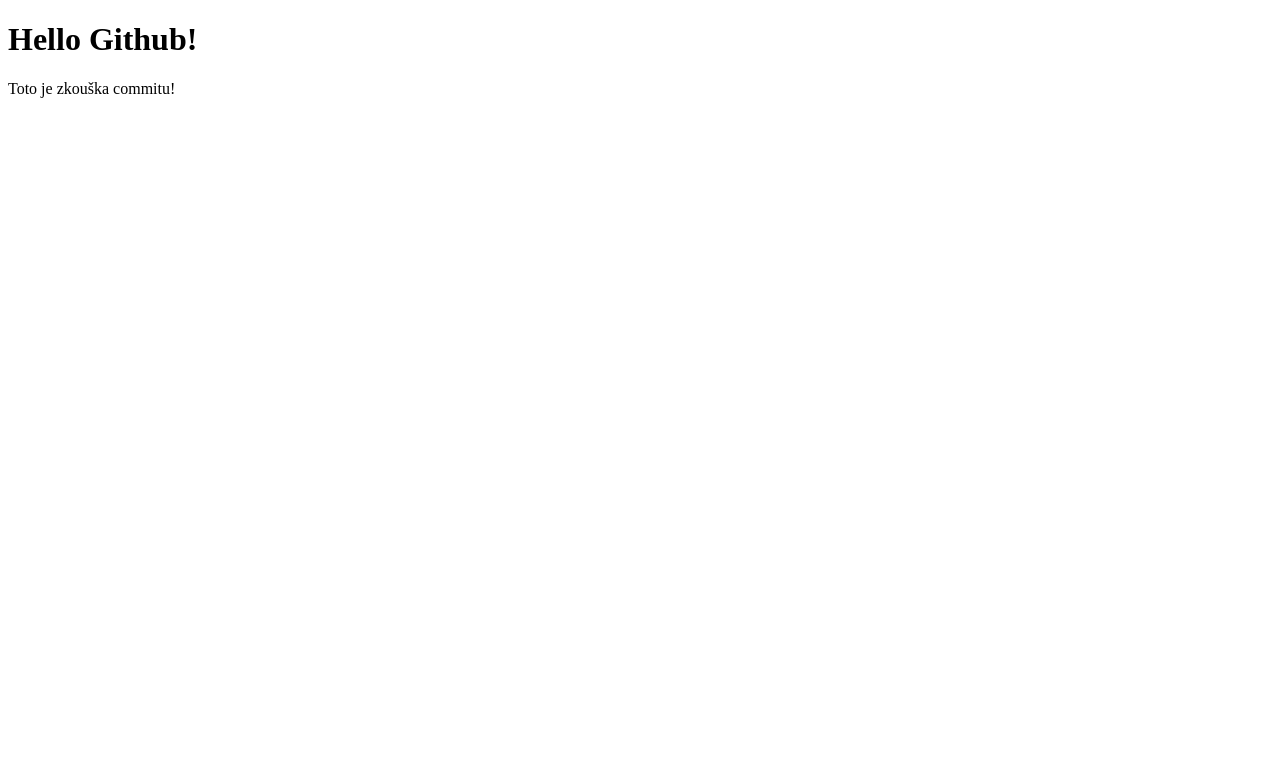
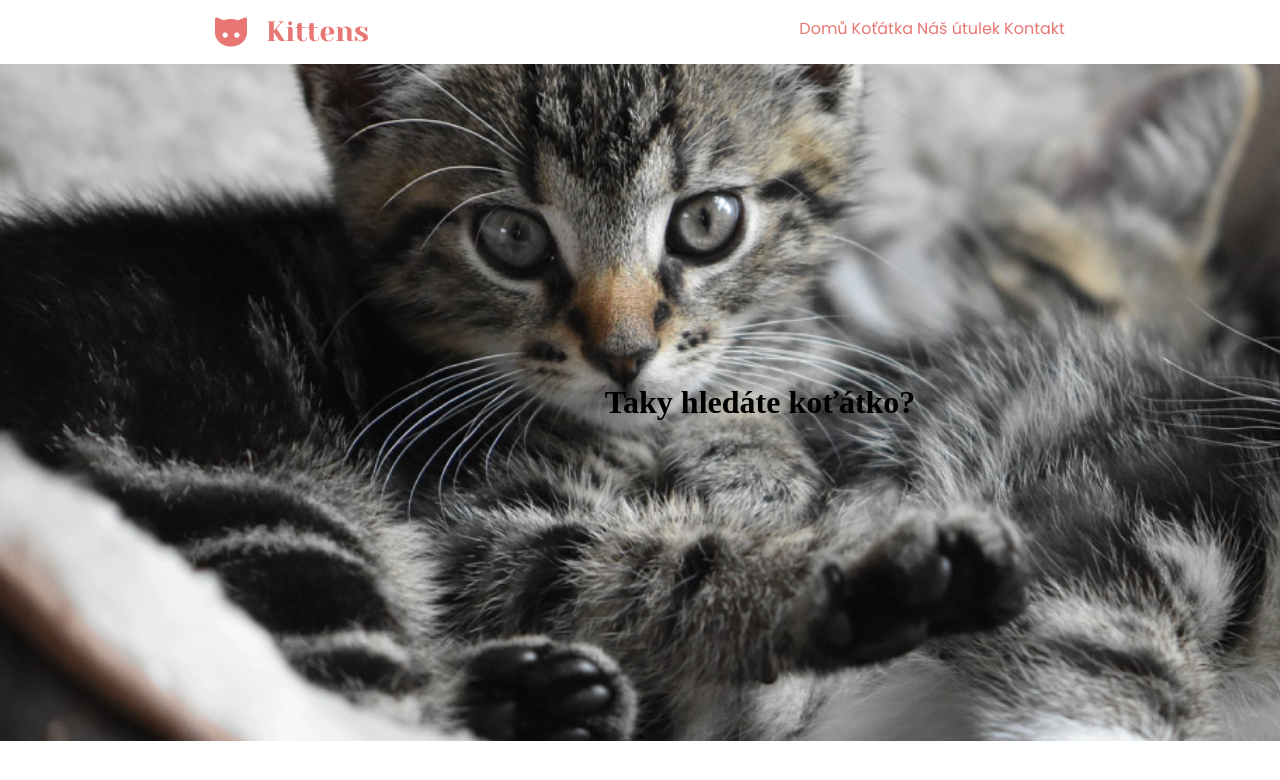
Before and after one commit to KUB1KSv/01-web, a plain HTML site: page index.html in a window 1280 px wide. Drawn offline with Linux system fonts and the light colour scheme.

Commit message:
commit no. 2

```diff
--- /dev/null
+++ b/css/style.css
@@ -0,0 +1,40 @@
+@import url('https://fonts.googleapis.com/css2?family=Poppins:ital,wght@0,400;0,500;0,700;1,500&family=Yeseva+One&display=swap');
+* {
+    margin: 0;
+    padding: 0;
+    box-sizing: border-box;
+}
+:root {
+    --coral: #E87774;
+    --coral-transparent: rgba(232,119,116,0.75);
+    --note-background: #EAE9F6;
+    --text-color: #332838;
+    --heading-font: 'Yeseva One', cursive;
+    --body-font: 'Poppins', sans-serif;
+}
+header{
+    display: flex;
+    text-align: center;
+    justify-content: space-around;
+    margin-top: 1rem;
+    margin-bottom: 1rem;
+
+}
+a{
+    text-decoration: none;
+    color: #E87774;
+    font-family: 'Poppins', sans-serif;
+}
+.ne{
+    background-image: url(../images/banner.png);
+    background-repeat: no-repeat;
+    background-size: cover;
+    text-align: center;
+    padding-top: 20rem;
+    padding-bottom: 20rem;
+}
+.box {
+    display: block;
+    box-sizing: border-box;
+   padding-left: 15rem;
+}
--- a/index.html
+++ b/index.html
@@ -4,12 +4,23 @@
     <meta charset="UTF-8">
     <meta name="viewport" content="width=device-width, initial-scale=1.0">
     <title>Document</title>
+    <link rel="stylesheet" href="css/style.css">
 </head>
 <body>
-    <h1>Hello Github!</h1>
+    <header>
+        <img src="./images/logo.png" alt="">
+        <div class="veci">
+        <a href="#">Domů</a>
+        <a href="#">Koťátka</a>
+        <a href="#">Náš útulek</a>
+        <a href="#">Kontakt</a>
+    </div>
+    </header>
+    <div class="ne">
+        <div class="box">
+            <h1>Taky hledáte koťátko?</h1>
+        </div>
 
-    <p>
-        Toto je zkouška commitu!
-    </p>
+    </div>
 </body>
 </html>
```
Also changed, not shown: images/banner.png (added), images/kocka1.png (added), images/kocka2.png (added), images/kocka3.png (added), images/kocka4.png (added), images/kocka5.png (added), images/kocka6.png (added), images/logo.png (added), images/logo_white.png (added).
